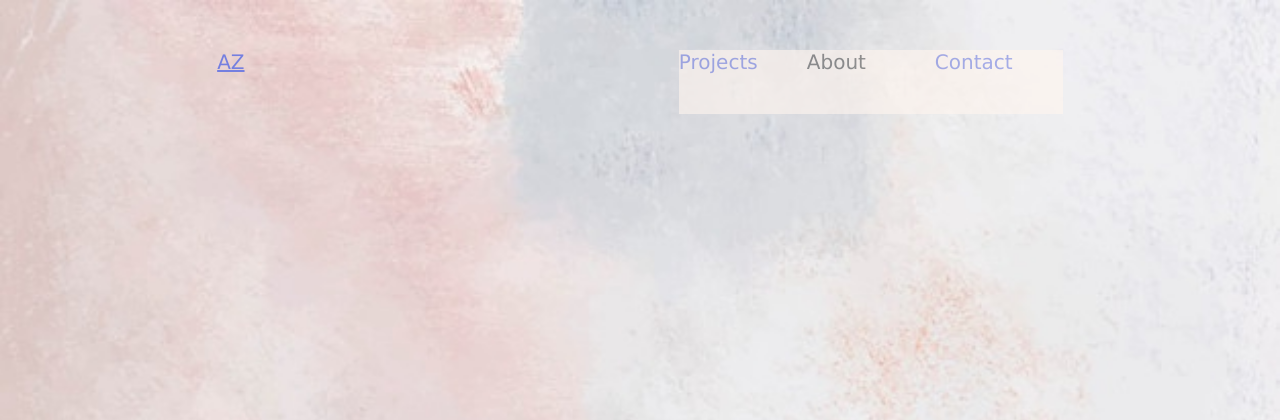
After one commit to angelaasdfghjkl/Portfolio, a PHP site: page /about.html in a window 1280 px wide. The commit adds this page. Shown: the top 420 px of the page. Run offline with PHP 8.4, Linux system fonts and the light colour scheme.

Commit message:
about section + iframe

```diff
--- /dev/null
+++ b/about.html
@@ -0,0 +1,33 @@
+<!doctype html>
+
+<html lang="en">
+  <head>
+    <title>Iterative Design & Eyetracking</title>
+    <link rel="stylesheet" href="index.css">
+    <!-- TODO: add additional links here! e.g. fonts, icons, more stylesheets, etc. -->
+    <meta content="width=device-width, initial-scale=1" name="viewport" />
+  </head>
+
+  <nav>
+    <div class="logo">
+      <a href="home.html">AZ</a>
+    </div>
+
+    <ul class="nav-links">
+      <li>
+        <a href="home.html">Projects</a>
+      </li>
+      <li>
+        <a class="current-page" href="about.html" style="color: #555">About</a>
+      </li>
+      <li>
+        <a href="mailto:angela_zhuo@brown.edu" target="_blank">Contact</a>
+      </li>
+    </ul>
+  </nav>
+
+
+  <body>
+    <!-- TODO: put your HTML code here! -->
+
+  </body>
--- a/index.css
+++ b/index.css
@@ -77,6 +77,10 @@ h1, h2, h3, h4{
   text-align: center;
 }
 
+header {
+  background-color:#FFF5EE;
+  opacity:0.6;
+}
 
 .responsive {
   max-height: 100%;
--- a/iterative.html
+++ b/iterative.html
@@ -58,7 +58,7 @@
 
         <h3>II. Mockups</h3>
           <p>Following are the high-fidelity mockups created through Figma, click through the various screens and interact with the buttons and elements.</p>
-          <iframe style="border: 1px solid rgba(0, 0, 0, 0.1);" align-items= "center" width="800" height="450" src="https://www.figma.com/embed?embed_host=share&url=https%3A%2F%2Fwww.figma.com%2Ffile%2FHP5kvlYeXN27SwFCbQr5VhhA%2FShopWith%3Fnode-id%3D2%253A0" allowfullscreen></iframe>
+          <iframe style="border: 1px solid rgba(0, 0, 0, 0.1); margin: 0 auto; display: flex; width:800px; height:450px;" src="https://www.figma.com/embed?embed_host=share&url=https%3A%2F%2Fwww.figma.com%2Ffile%2FHP5kvlYeXN27SwFCbQr5VhhA%2FShopWith%3Fnode-id%3D2%253A0" allowfullscreen></iframe>
           <p>
             This high-fidelity prototype uses the standard aesthetic design principles -- it has a cohesive red-black color palette, and a uniform font scheme across the application. It focuses on ease of use by breaking videos into categories and having them be searchable to make it as easy as possible for users to interact with the videos they want to. Once inside a video, the products are clearly featured below or to the side of the video to meet the end goal of getting users to buy the products.
           </p>
```
